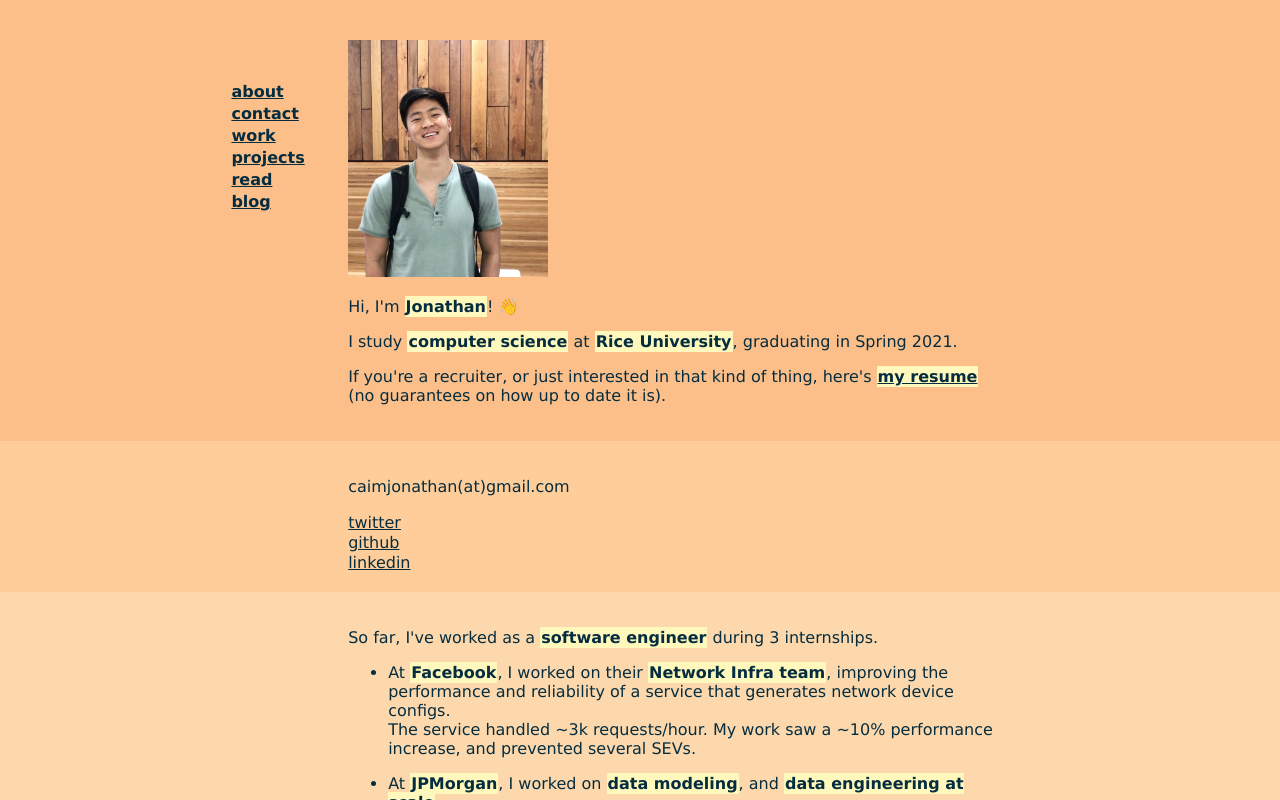
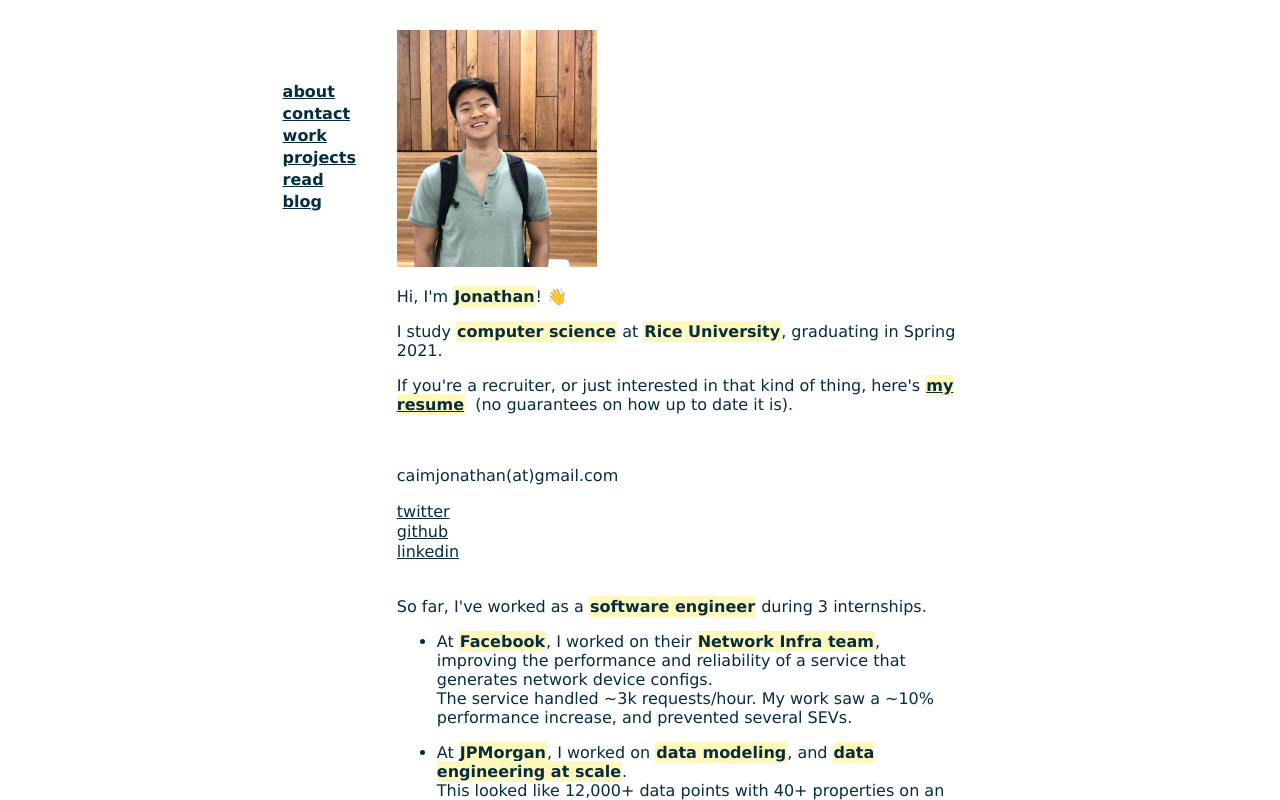
Before and after one commit to jonathancai11/min-portfolio, a React (Create React App) app: page / in a window 1280 px wide. Shown: the top 800 px of the page. Built offline with nearby package versions, Linux system fonts and the light colour scheme.

Commit message:
remove the color

```diff
--- a/src/App.css
+++ b/src/App.css
@@ -4,12 +4,12 @@ html {
 
 section {
   padding: 10px;
-  padding-left: 20%;
-  padding-right: 20%;
+  padding-left: 25%;
+  padding-right: 25%;
 }
 
 div.section-content {
-  padding: 10px;
+  /* padding: 10px; */
   padding-left: 12%;
 }
 
@@ -32,6 +32,10 @@ section#projects {
 section#read {
   background-color: #E2DFC6;
 } */
+
+section {
+  background-color: white !important;
+}
 
 p,
 td,
--- a/src/components/Sidebar/Sidebar.css
+++ b/src/components/Sidebar/Sidebar.css
@@ -4,7 +4,7 @@
     flex-direction: column;
     /* width: 150px; */
     top: 10%;
-    left: 18%;
+    left: 22%;
 }
 
 .sidebar>b {
```
